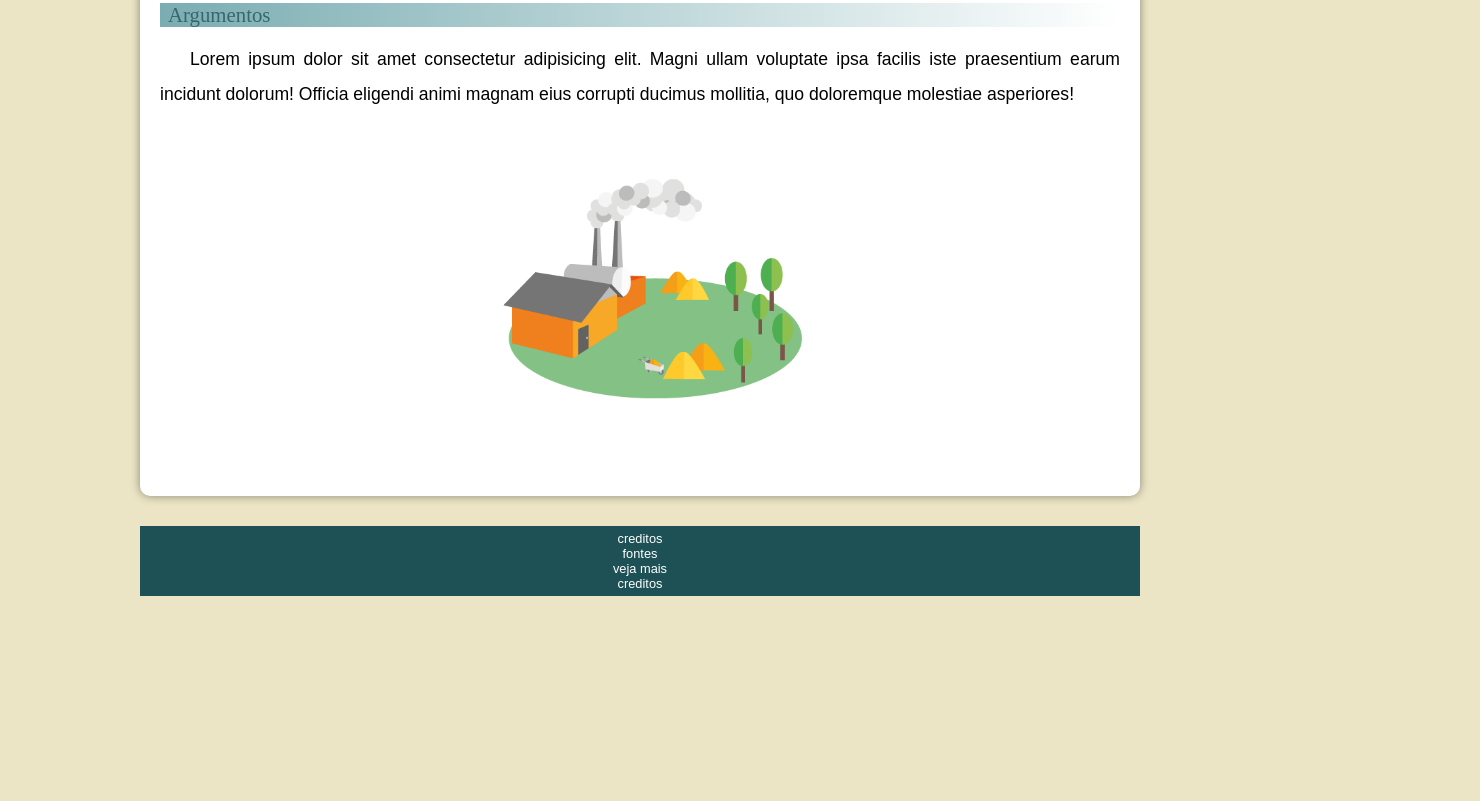
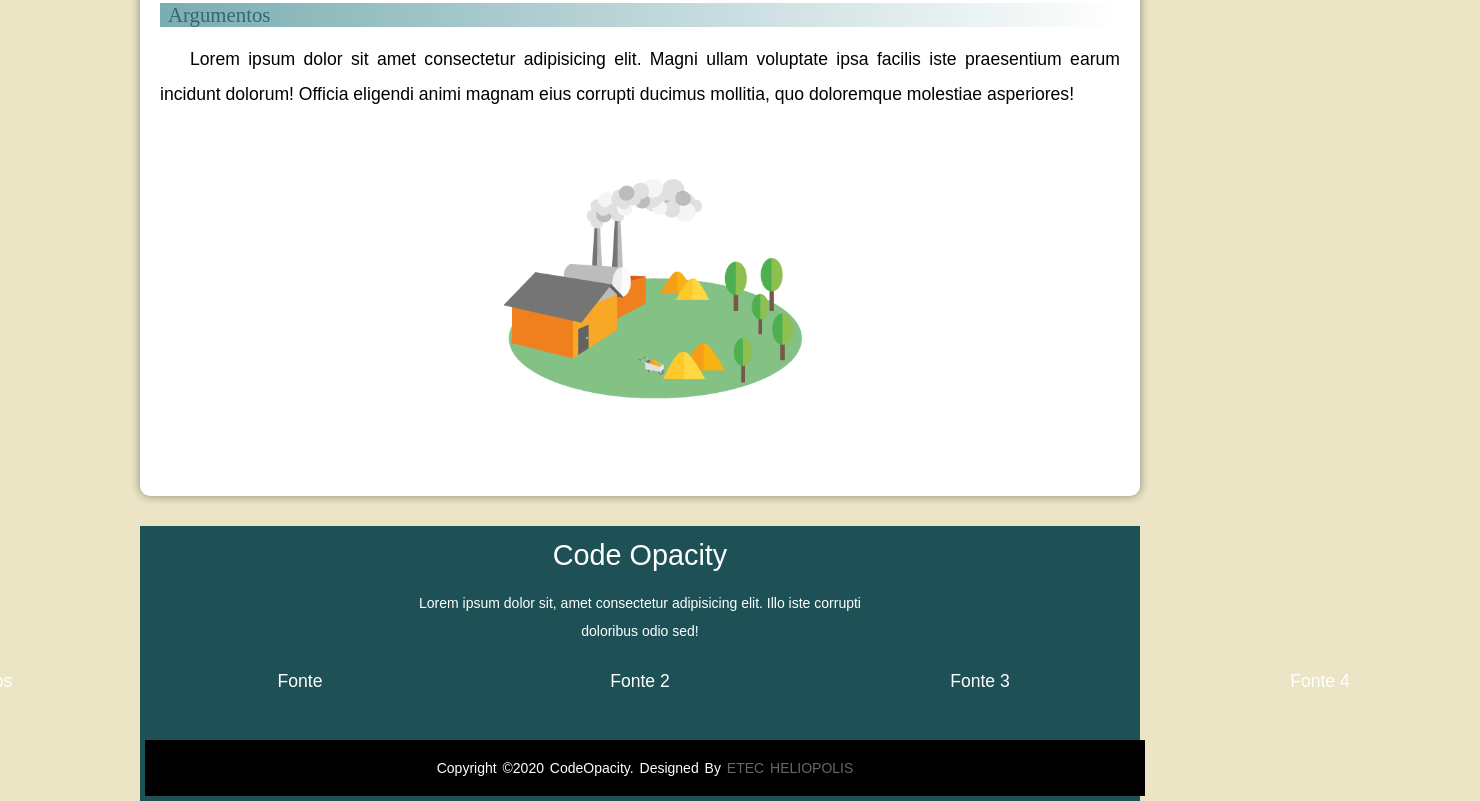
Before and after one commit to DouglasM14/Site, a plain HTML site: page index.html in a window 1280 px wide. Shown: the part 449-1250 px from the top of the page, 1480 px wide, since content can reach past the window. Before the commit the page ends 1045 px from the top, so only its background shows below. Drawn offline with Linux system fonts and the light colour scheme; a web font is replaced by a local one.

Commit message:
coisas novas

```diff
--- a/css/index.css
+++ b/css/index.css
@@ -138,6 +138,131 @@ footer {
   font-size: 0.8em;
   padding: 5px;
 }
+.footer-content{
+  display: flex;
+  align-items: center;
+  justify-content: center;
+  flex-direction: column;
+  text-align: center;
+}
+.footer-content h3{
+  font-size: 1.8rem;
+  font-weight: 400;
+  text-transform: capitalize;
+  line-height: 3rem;
+}
+.footer-content p{
+  max-width: 500px;
+  margin: 10px auto;
+  line-height: 28px;
+  font-size: 14px;
+}
+.socials{
+  list-style: none;
+  display: flex;
+  align-items: center;
+  justify-content: center;
+  margin: 1rem 0 3rem 0;
+}
+.socials li{
+  margin: 0 10px;
+}
+.socials a{
+  text-decoration: none;
+  color: #fff;
+}
+.socials a{
+  font-size: 1.1rem;
+  transition: color .4s ease;
+
+}
+.socials a:hover{
+  color: aqua;
+}
+
+.footer-bottom{
+  background: #000;
+  width: 100vw;
+  padding: 20px 0;
+  text-align: center;
+}
+.footer-bottom p{
+  font-size: 14px;
+  word-spacing: 2px;
+  text-transform: capitalize;
+}
+.footer-bottom span{
+  text-transform: uppercase;
+  opacity: .4;
+  font-weight: 200;
+}
+
+/*footer {
+  background-color: var(--cor5);
+  color: white;
+  text-align: center;
+  font-size: 0.8em;
+  padding: 5px;
+}
+.container-footer{
+  max-width: 1400px;
+  padding: 0 4%;
+  margin: auto;
+}
+.row-footer{
+  display: flex;
+  flex-wrap:wrap;
+}
+
+.footer-col{
+  width: 25%;
+  padding: 0 15px;
+}
+.footer-col h4{
+  font-size: 22px;
+  color: white;
+  margin-bottom: 20px;
+  font-weight: 500;
+  position: relative;
+  text-transform: uppercase;
+}
+.footer-col ul{
+  list-style: none;
+}
+.footer-col ul li{
+  margin: 10px 0;
+}
+.footer-col ul li a{
+  font-size: 16px;
+  text-transform: capitalize;
+  color: white;
+  text-decoration: none;
+  font-weight: 300;
+  display: block;
+  transition: all 0.3s ease;
+}
+.footer-col ul li a:hover{
+  color: #cecdcd;
+  padding-left: 10px;
+}
+@media (max-width: 800px) {
+  .footer-col{
+      width: 50%;
+      margin-bottom: 30px;
+  }
+}
+@media (max-width:600px) {
+  .footer-col{
+      width: 100%;
+  }
+}
+
+/*
+
+
+
+
+
 
 footer a {
   color: white;
@@ -148,4 +273,4 @@ footer a {
 footer a:hover {
   text-decoration: underline;
   color: var(--cor1);
-}
+}*/
--- a/index.html
+++ b/index.html
@@ -30,16 +30,69 @@
         <section>
             <h1>introdução</h1>
 
-            <p>Lorem ipsum dolor sit, amet consectetur adipisicing elit. Eum excepturi odit laborum voluptatem magnam veniam totam autem maxime dolore repellendus debitis, soluta architecto hic tempore inventore pariatur doloribus nulla non. Lorem ipsum dolor sit, amet consectetur adipisicing elit. Dolores ducimus, consequuntur reprehenderit magni nobis incidunt esse aspernatur laboriosam doloremque veniam cum, minus provident quis quidem facilis alias minima eligendi cupiditate.</p>
+            <p>Lorem ipsum dolor sit, amet consectetur adipisicing elit. Eum excepturi odit laborum voluptatem magnam
+                veniam totam autem maxime dolore repellendus debitis, soluta architecto hic tempore inventore pariatur
+                doloribus nulla non. Lorem ipsum dolor sit, amet consectetur adipisicing elit. Dolores ducimus,
+                consequuntur reprehenderit magni nobis incidunt esse aspernatur laboriosam doloremque veniam cum, minus
+                provident quis quidem facilis alias minima eligendi cupiditate.</p>
 
             <h2>Argumentos</h2>
 
-            <p>Lorem ipsum dolor sit amet consectetur adipisicing elit. Magni ullam voluptate ipsa facilis iste praesentium earum incidunt dolorum! Officia eligendi animi magnam eius corrupti ducimus mollitia, quo doloremque molestiae asperiores!</p>
+            <p>Lorem ipsum dolor sit amet consectetur adipisicing elit. Magni ullam voluptate ipsa facilis iste
+                praesentium earum incidunt dolorum! Officia eligendi animi magnam eius corrupti ducimus mollitia, quo
+                doloremque molestiae asperiores!</p>
 
             <img class="imagem" src="Imagens/Usina biomassa.png" alt="biomassa">
         </section>
     </main>
 
+    <footer>
+        <div class="footer-content">
+            <h3>code opacity</h3>
+            <p>Lorem ipsum dolor sit, amet consectetur adipisicing elit. Illo iste corrupti doloribus odio sed!</p>
+            <ul class="socials">
+                <li><a href="#">Quem somos</a></li>
+                <li><a href="#">Fonte</a></li>
+                <li><a href="#">Fonte 2</a></li>
+                <li><a href="#">Fonte 3</a></li>
+                <li><a href="#">Fonte 4</a></li>
+            </ul>
+        </div>
+        <div class="footer-bottom">
+            <p>copyright &copy;2020 codeOpacity. designed by <span>ETEC Heliopolis</span></p>
+        </div>
+        <!--<div class="container-footer">
+            <div class="row-footer">
+                <div class="footer-col">
+                    <h4>Empresa</h4>
+                    <ul>
+                        <li><a href="#">Quem somos </a></li>
+                        <li><a href=""> nossos serviços </a></li>
+                        <li><a href=""> política de privacidade </a></li>
+                        <li><a href=""> programa de afiliados</a></li>
+                    </ul>
+                </div>
+                <div class="footer-col">
+                    <h4>Obter ajuda</h4>
+                    <ul>
+                        <li><a href="#">FAQ</a></li>
+                        <li><a href="#">Transporte</a></li>
+                        <li><a href="#">devoluções</a></li>
+                        <li><a href="#">Status De Pedido</a></li>
+                        <li><a href="#">Opções De Pagamento</a></li>
+                    </ul>
+                </div>
+                <div class="footer-col">
+                    <h4>Loja online</h4>
+                    <ul>
+                        <li><a href="#">Relógio</a></li>
+                        <li><a href="#">Saco</a></li>
+                        <li><a href="#">Calçado</a></li>
+                        <li><a href="#">Endereço</a></li>
+                    </ul>
+                </div>
+            </div>
+    </footer>
     <footer>
         <div class="rodape">
             <p class="link1">creditos</p>
@@ -47,7 +100,7 @@
             <p class="link1">veja mais</p>
             <p class="link1">creditos</p>
         </div>
-    </footer>
+    </footer>-->
 
 </body>
 
```
